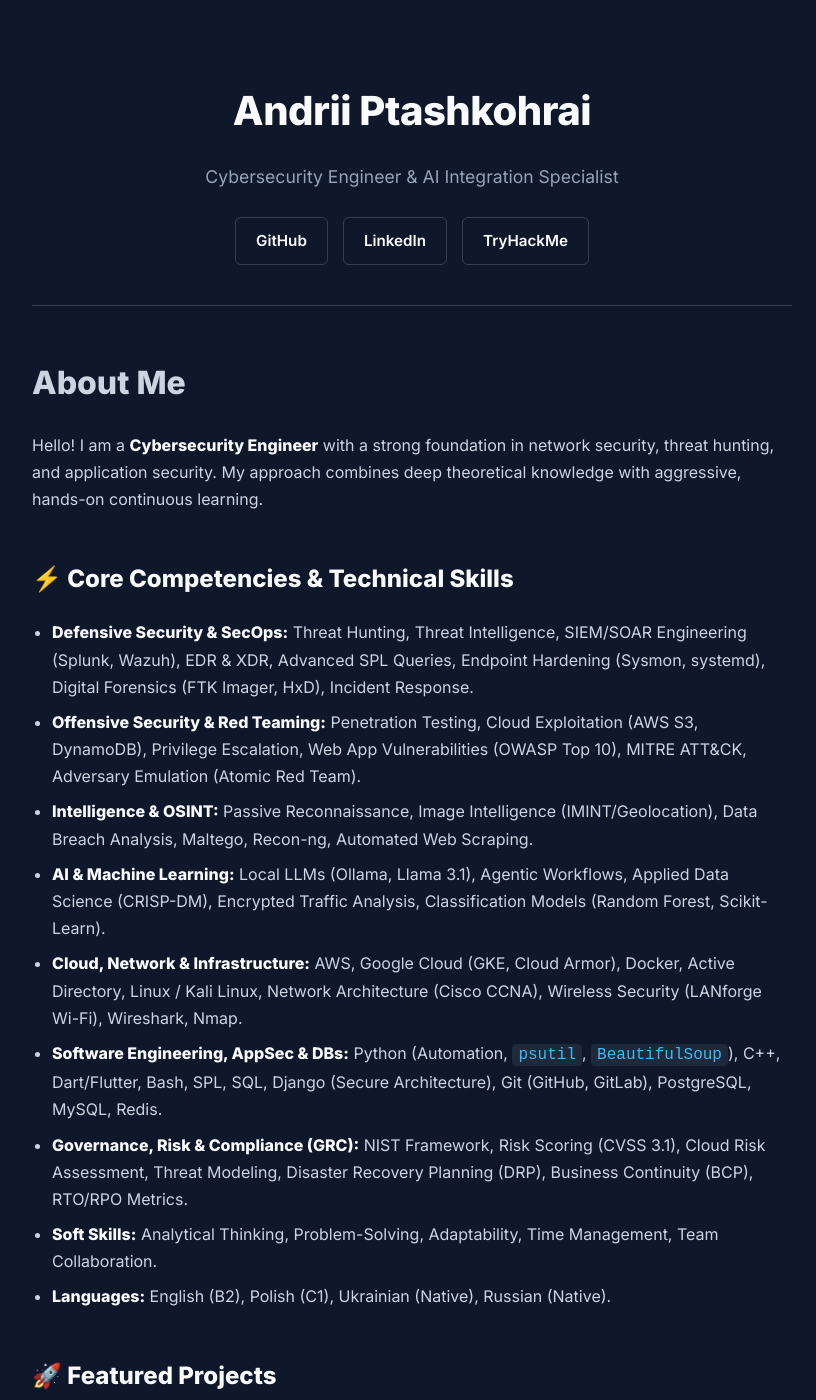
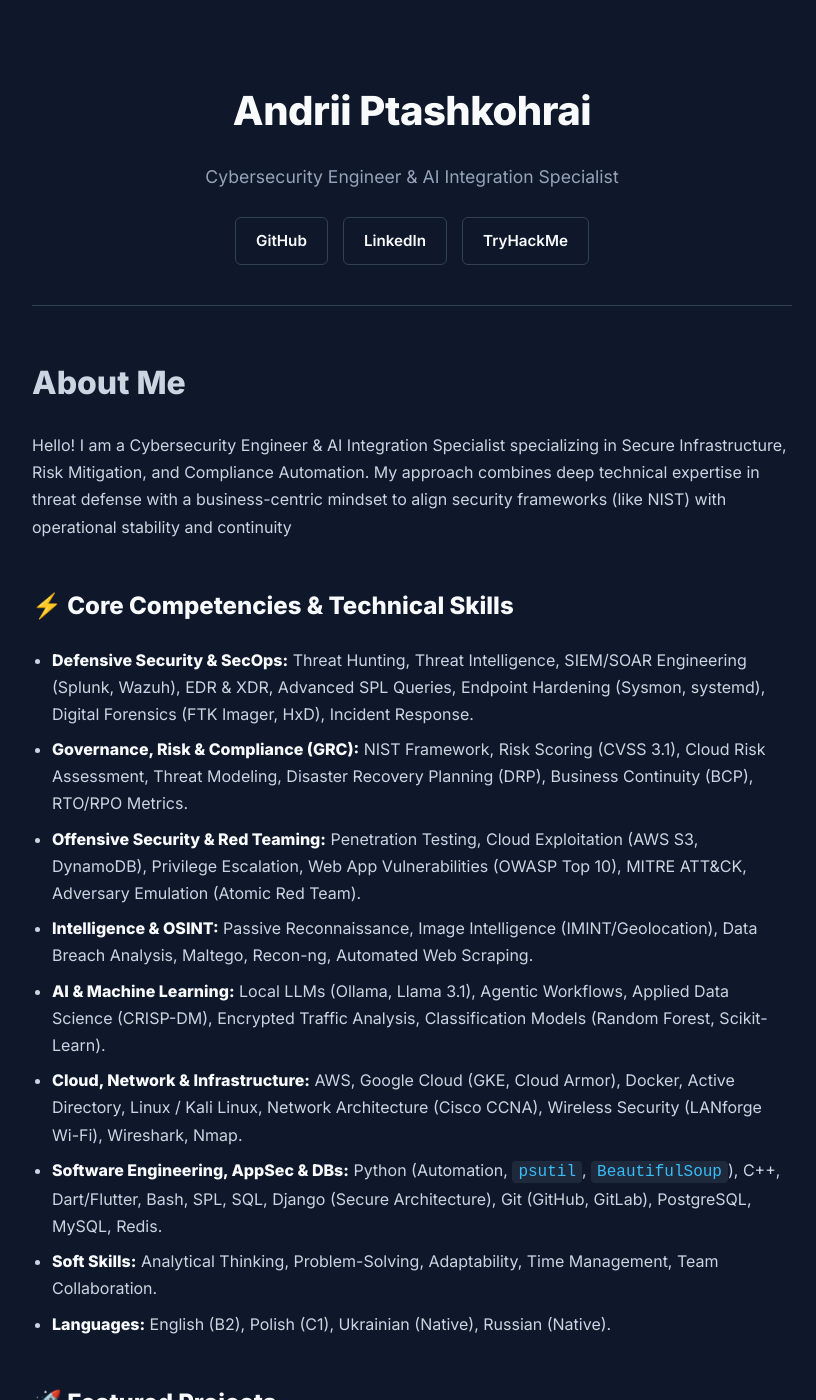
Before and after one commit to XterryIT/AndriiPtashkohrai.github.io, a Jekyll site: the page built from index.markdown, in a window 1280 px wide and 1400 px high. Shown: the whole window, without its empty margins (228-1044 px from the left). Built offline with Jekyll 4.4.1, drawn with Linux system fonts in a browser that asks for light colours; some of the changed text lies outside the part shown.

Commit message:
Revise About Me section and project descriptions
Updated professional summary and core competencies to reflect specialization in AI integration and risk management. Revised project descriptions for clarity and impact.

```diff
--- a/index.markdown
+++ b/index.markdown
@@ -4,21 +4,27 @@ layout: default
 
 # About Me
 
-Hello! I am a **Cybersecurity Engineer** with a strong foundation in network security, threat hunting, and application security. My approach combines deep theoretical knowledge with aggressive, hands-on continuous learning.
+Hello! I am a Cybersecurity Engineer & AI Integration Specialist specializing in Secure Infrastructure, Risk Mitigation, and Compliance Automation. My approach combines deep technical expertise in threat defense with a business-centric mindset to align security frameworks (like NIST) with operational stability and continuity
 
 ## ⚡ Core Competencies & Technical Skills
 
 * **Defensive Security & SecOps:** Threat Hunting, Threat Intelligence, SIEM/SOAR Engineering (Splunk, Wazuh), EDR & XDR, Advanced SPL Queries, Endpoint Hardening (Sysmon, systemd), Digital Forensics (FTK Imager, HxD), Incident Response.
+* **Governance, Risk & Compliance (GRC):** NIST Framework, Risk Scoring (CVSS 3.1), Cloud Risk Assessment, Threat Modeling, Disaster Recovery Planning (DRP), Business Continuity (BCP), RTO/RPO Metrics.
 * **Offensive Security & Red Teaming:** Penetration Testing, Cloud Exploitation (AWS S3, DynamoDB), Privilege Escalation, Web App Vulnerabilities (OWASP Top 10), MITRE ATT&CK, Adversary Emulation (Atomic Red Team).
 * **Intelligence & OSINT:** Passive Reconnaissance, Image Intelligence (IMINT/Geolocation), Data Breach Analysis, Maltego, Recon-ng, Automated Web Scraping.
 * **AI & Machine Learning:** Local LLMs (Ollama, Llama 3.1), Agentic Workflows, Applied Data Science (CRISP-DM), Encrypted Traffic Analysis, Classification Models (Random Forest, Scikit-Learn).
 * **Cloud, Network & Infrastructure:** AWS, Google Cloud (GKE, Cloud Armor), Docker, Active Directory, Linux / Kali Linux, Network Architecture (Cisco CCNA), Wireless Security (LANforge Wi-Fi), Wireshark, Nmap.
 * **Software Engineering, AppSec & DBs:** Python (Automation, `psutil`, `BeautifulSoup`), C++, Dart/Flutter, Bash, SPL, SQL, Django (Secure Architecture), Git (GitHub, GitLab), PostgreSQL, MySQL, Redis.
-* **Governance, Risk & Compliance (GRC):** NIST Framework, Risk Scoring (CVSS 3.1), Cloud Risk Assessment, Threat Modeling, Disaster Recovery Planning (DRP), Business Continuity (BCP), RTO/RPO Metrics.
 * **Soft Skills:** Analytical Thinking, Problem-Solving, Adaptability, Time Management, Team Collaboration.
 * **Languages:** English (B2), Polish (C1), Ukrainian (Native), Russian (Native).
 
 ## 🚀 Featured Projects
+
+<div class="project-card">
+  <h3>Business-Centric Cloud Risk Assessment</h3>
+  <p>Conducted comprehensive risk analysis for a GCP-based e-commerce platform. Translated technical vulnerabilities into business impacts and designed <strong>Disaster Recovery (DRP)</strong> architectures utilizing <strong>Kubernetes</strong> and <strong>Cloud Armor</strong>.</p>
+  <a href="/projects/risk-assessment/" class="card-link">Read Case Study →</a>
+</div>
 
 <div class="project-card">
   <h3>AI-Powered SOC Automation</h3>
@@ -46,7 +52,7 @@ Hello! I am a **Cybersecurity Engineer** with a strong foundation in network sec
 
 <div class="project-card">
   <h3>Cloud Infrastructure Penetration Test</h3>
-  <p>Executed a full attack chain on a simulated cloud environment (HTB), exploiting <strong>AWS S3</strong> misconfigurations and local <strong>DynamoDB</strong> instances to achieve <code>root</code> privilege escalation.</p>
+  <p>Conducted a comprehensive cloud infrastructure audit and threat emulation, identifying critical AWS S3 misconfigurations and establishing remediation paths to prevent privilege escalation.</p>
   <a href="/projects/cloud-pentest/" class="card-link">Read Case Study →</a>
 </div>
 
@@ -54,12 +60,6 @@ Hello! I am a **Cybersecurity Engineer** with a strong foundation in network sec
   <h3>Advanced OSINT & Threat Reconnaissance</h3>
   <p>Conducted deep-dive passive reconnaissance using <strong>Python (BeautifulSoup)</strong>, <strong>Recon-ng</strong>, and <strong>Maltego</strong> to map organizational attack surfaces, analyze data breaches, and perform IMINT geolocation.</p>
   <a href="/projects/osint-reconnaissance/" class="card-link">Read Case Study →</a>
-</div>
-
-<div class="project-card">
-  <h3>Business-Centric Cloud Risk Assessment</h3>
-  <p>Conducted comprehensive risk analysis for a GCP-based e-commerce platform. Translated technical vulnerabilities into business impacts and designed <strong>Disaster Recovery (DRP)</strong> architectures utilizing <strong>Kubernetes</strong> and <strong>Cloud Armor</strong>.</p>
-  <a href="/projects/risk-assessment/" class="card-link">Read Case Study →</a>
 </div>
 
 <div class="project-card">
```
